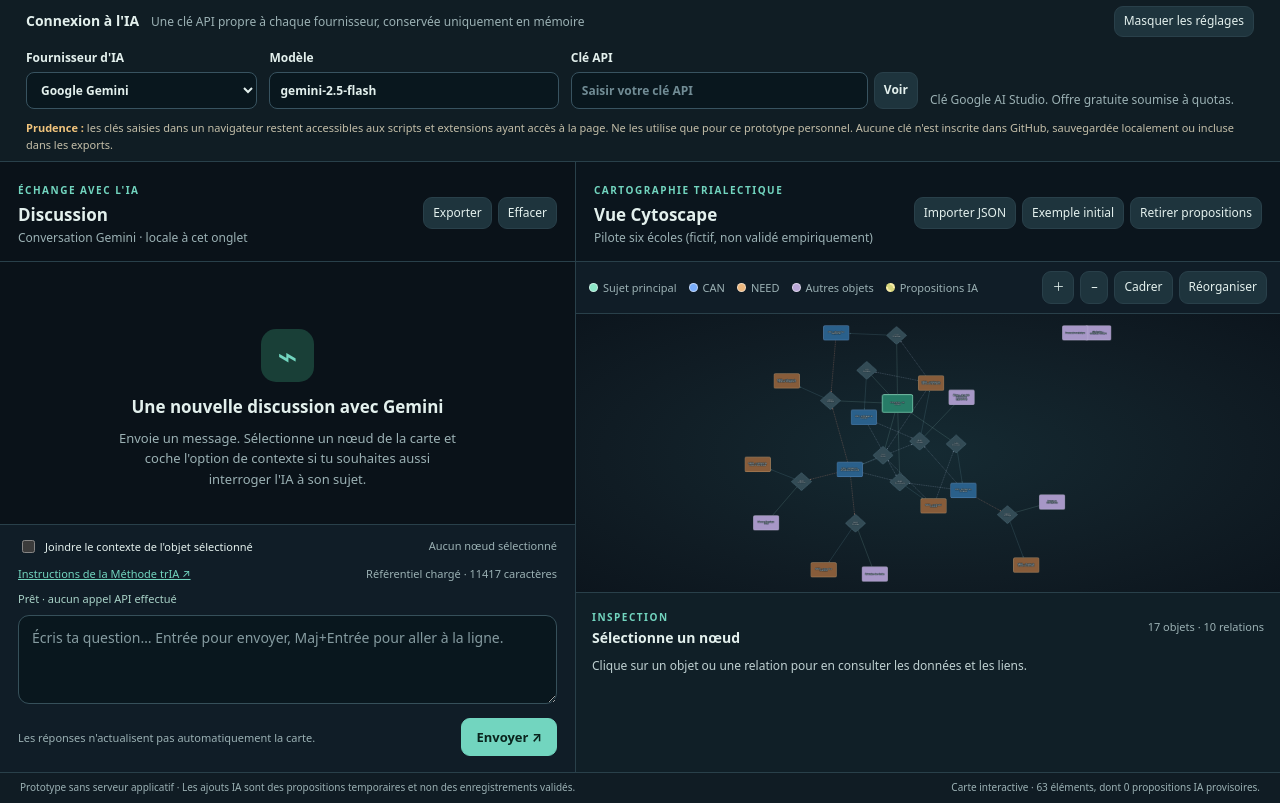
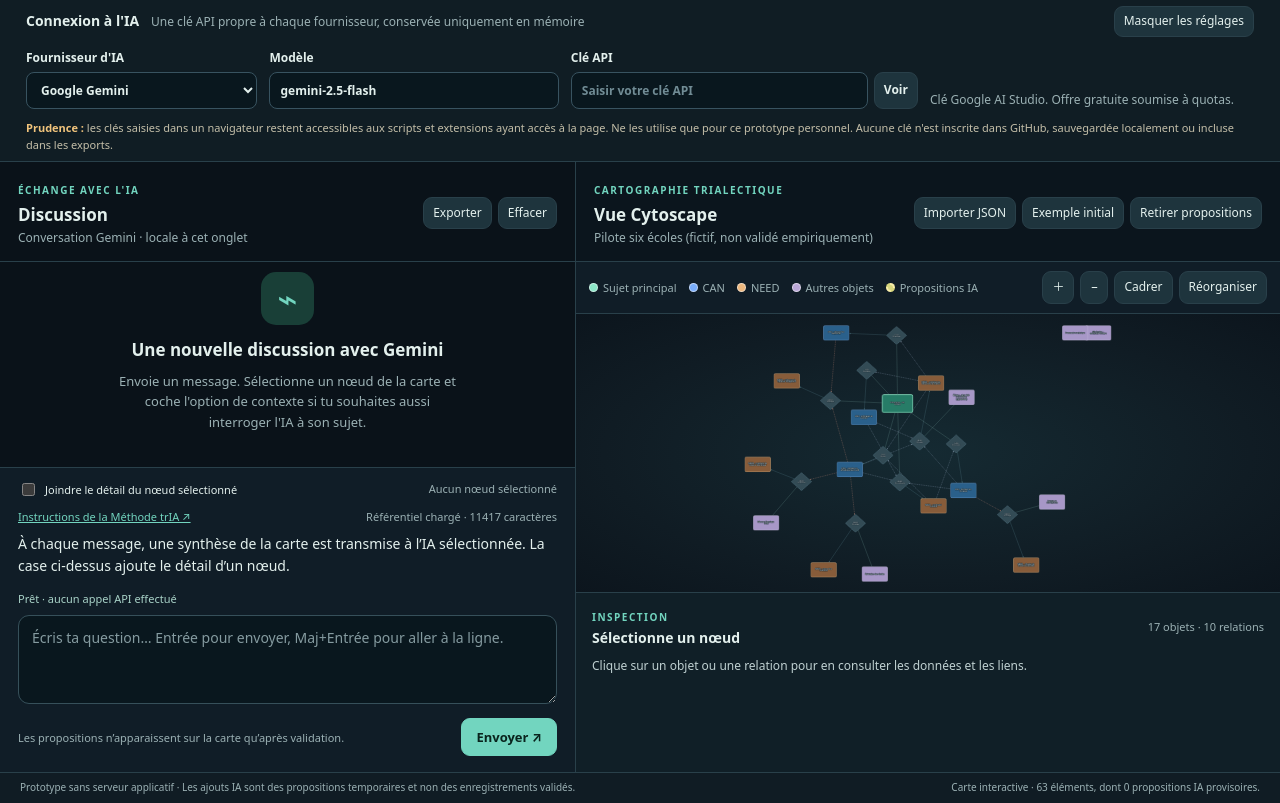
Before and after one commit to Nirgalz/trialectic, a plain HTML site: page applications/ai-chat-graph/index.html in a window 1280 px wide. Shown: the part 85-888 px from the top of the page. Drawn offline with Linux system fonts and the light colour scheme.

Commit message:
ui: disclose that map summary is sent with every AI message

```diff
--- a/applications/ai-chat-graph/index.html
+++ b/applications/ai-chat-graph/index.html
@@ -81,16 +81,17 @@
       </section>
       <div class="chat-compose">
         <div class="context-row">
-          <label class="checkline"><input type="checkbox" id="include-graph"> Joindre le contexte de l'objet sélectionné</label>
+          <label class="checkline"><input type="checkbox" id="include-graph"> Joindre le détail du nœud sélectionné</label>
           <span id="context-indicator">Aucun objet sélectionné</span>
         </div>
         <div class="reference-line"><a href="../../reference/tria-ai-instructions.md" target="_blank" rel="noopener noreferrer">Instructions de la Méthode trIA ↗</a><span id="method-state" role="status">Chargement…</span></div>
+        <p class="context-disclosure">À chaque message, une synthèse de la carte est transmise à l’IA sélectionnée. La case ci-dessus ajoute le détail d’un nœud.</p>
         <div id="status" class="status" role="status" aria-live="polite">Prêt · aucun appel API effectué</div>
         <form id="chat-form">
           <label for="prompt" class="sr-only">Message à l'IA</label>
           <textarea id="prompt" rows="3" maxlength="16000" placeholder="Écris ta question… Entrée pour envoyer, Maj+Entrée pour aller à la ligne." required></textarea>
           <div class="composer-bottom">
-            <p>Les réponses n'actualisent pas automatiquement la carte.</p>
+            <p>Les propositions n’apparaissent sur la carte qu’après validation.</p>
             <div class="button-row">
               <button type="button" id="cancel-request" hidden>Annuler</button>
               <button class="primary" type="submit" id="send-message">Envoyer ↗</button>
```
